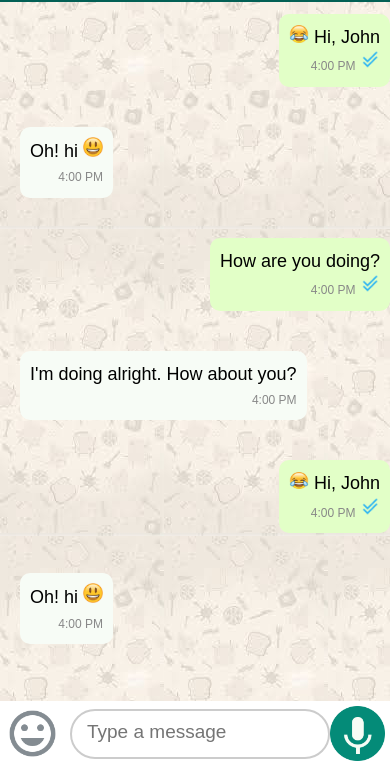
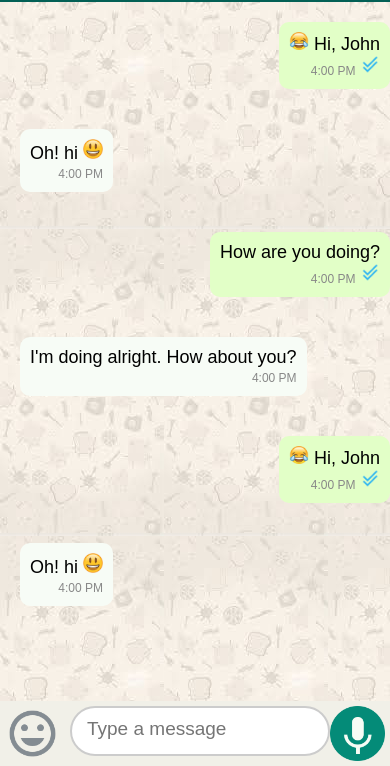
Before and after one commit to palashmon/chatbox-test, a plain HTML site: page index.html in a window 390 px wide. Shown: the part 78-844 px from the top of the page. Drawn offline with Linux system fonts and the light colour scheme.

Commit message:
Revert "added a new fix"
This reverts commit db6ee5e8fdc5b15ccc567e99ee39c067bdf8f0bf.

```diff
--- a/css/style.css
+++ b/css/style.css
@@ -4,84 +4,62 @@
   box-sizing: border-box;
   font-family: sans-serif;
 }
-
-body,
-html {
-  overflow: hidden;
-}
-
-body,
-html {
-  box-sizing: border-box;
-  width: 100%;
-}
-
 .container {
+  left: calc(50% - var(--chatWidth) / 2);
+  top: auto;
+  right: auto;
+  bottom: 0px;
   font-family: sans-serif;
   font-size: 16px !important;
   font-weight: 400;
   line-height: var(--chatLineHeight);
   -webkit-text-size-adjust: 100%;
   -webkit-tap-highlight-color: rgba(0, 0, 0, 0);
+  overflow: hidden;
+  position: fixed;
+  z-index: 2147483647;
   width: var(--chatWidth);
-}
-
-.chat {
-  width: var(--chatWidth);
-  height: 100vh;
-  display: grid;
-  grid-template-rows: 80px auto;
-  grid-template-columns: auto;
-  grid-template-areas:
-    "client_header"
-    "client_primary";
-}
-
-.chat-primary {
-  display: grid;
-  grid-template-rows: auto;
-  overflow: hidden;
-  position: relative;
-  grid-template-columns: auto;
-  grid-template-areas: "chat_primary";
-}
-
-.chat-primary-view {
-  display: grid;
-  grid-template-rows: auto;
-  grid-template-columns: auto;
-  grid-area: chat_primary;
-  grid-template-areas: "chat_primary_contents";
-}
-
-.chat-primary-view,
-.chat-primary-view-contents {
-  min-width: 0;
-  min-height: 0;
-}
-
-.chat-primary-view-contents {
-  display: flex;
-  flex-direction: column;
-  grid-area: chat_primary_contents;
-}
-.chat-contents-container {
-  display: flex;
-  flex-direction: column;
-  flex: 1;
-  position: relative;
-}
-
-.chat-primary-body {
-  flex: 1;
-  min-height: 0;
-  position: relative;
+  height: var(--chatHeight);
 }
 
 /* Extra small devices (phones, 600px and down) */
 @media only screen and (max-width: 600px) {
-  .chat {
-    width: 100vw;
+  .container {
+    width: 100% !important;
+    height: auto;
+    position: absolute;
+    left: 0;
+    top: 0;
+    right: 0;
+    bottom: 0;
+    border: 0;
+  }
+
+  .chat-header,
+  .chat-footer,
+  .chat-box {
+    position: absolute !important;
+    left: 0;
+    width: 100%;
+  }
+
+  .chat-header {
+    top: 0;
+  }
+
+  .chat-footer {
+    bottom: 0;
+  }
+
+  .chat-box {
+    top: var(--headerHeight);
+    bottom: 65px;
+    height: auto !important;
+    -webkit-overflow-scrolling: touch;
+  }
+
+  .safari.keyboard .container {
+    height: calc(100% - 260px);
   }
 
   /*To prevent auto-zoom in Safari*/
@@ -90,14 +68,13 @@ html {
   }
 }
 
-/* .chat {
+.chat {
   display: flex;
   flex-direction: column;
   background: #f1f0e8;
   width: 100% !important;
   height: 100%;
-} */
-
+}
 .chat-header {
   display: block;
   position: relative;
@@ -152,13 +129,10 @@ html {
   background: url("../img/bg.jpeg");
   background-attachment: fixed;
   padding-left: 20px;
-
-  height: auto;
-  top: -8px;
-  bottom: 0;
-  width: 100%;
-  position: absolute;
-  overflow: auto;
+  flex-grow: 1;
+  overflow: hidden;
+  overflow-y: scroll;
+  position: relative;
 }
 .chat-box .img_chat {
   width: 280px;
@@ -221,7 +195,11 @@ html {
   background: #555;
 }
 
-.chat-footer > form {
+.chat-footer {
+  height: fit-content;
+  max-height: 185px;
+  line-height: 45px;
+
   display: flex;
   justify-content: center;
   align-items: center;
@@ -281,5 +259,4 @@ html {
   --chatBorderRadius: 0px;
   --chatWidth: 375px;
   --chatHeight: 95%;
-  --chatLineHeight: 1.46668;
 }
--- a/index.html
+++ b/index.html
@@ -4,12 +4,9 @@
 	<meta charset="UTF-8">
   <title>ChatBox UI</title>
   <meta name="viewport" content="width=device-width,shrink-to-fit=no,initial-scale=1">
-	<link rel="stylesheet" href="css/style.css?v=014">
+	<link rel="stylesheet" href="css/style.css?v=012">
 </head>
-<body tabindex="-1">
-
-  <div aria-hidden="true" style="position:absolute" tabindex="1"></div>
-
+<body>
   <div>
     <div class="container">
       <div class="chat">
@@ -27,12 +24,6 @@
             </div>
           </div>
         </header>
-        <div class="chat-primary">
-          <div role="main" class="chat-primary-view">
-            <div class="chat-primary-view-contents">
-              <div class="chat-contents-container">
-                <div class="chat-primary-body">
-                  <div tabindex="0" style="position: absolute; width: 1px; height: 1px; outline: none; box-shadow: none; top: 0px;"></div>
         <div class="chat-box" id="chat-box">
           <div class="chat-r">
             <div class="sp"></div>
@@ -104,9 +95,8 @@
             <div class="sp"></div>
           </div>
         </div>
-                  <div tabindex="0" style="position: absolute; width: 1px; height: 1px; outline: none; box-shadow: none; top: 0px;"></div>
-                </div>
-                <div class="chat-footer">
+
+        <footer class="chat-footer">
           <form onsubmit="return false;" role="form">
             <span>
               <img src="img/emo.png" class="emo">
@@ -116,18 +106,13 @@
             </div>
             <img src="img/mic.png" class="mic">
           </form>
-                </div>
-              </div>
-            </div>
-          </div>
-        </div>
 
+        </footer>
       </div>
     </div>
   </div>
 
 
   <script src="js/scripts.js?v=012"></script>
-  <div aria-hidden="true" style="position:absolute" tabindex="0"></div>
 </body>
 </html>
```
Lines whose indentation alone changed are shown as unchanged.
